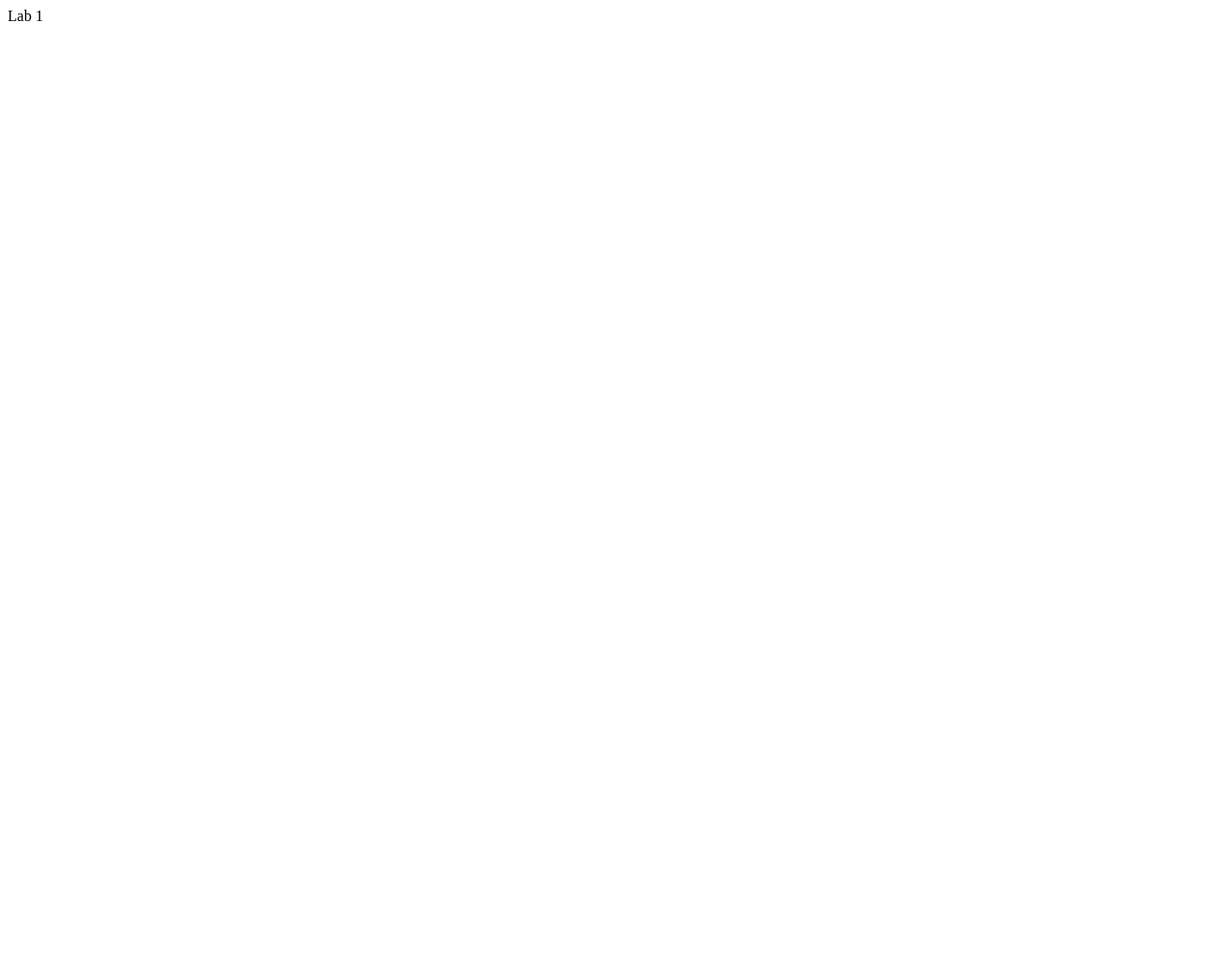
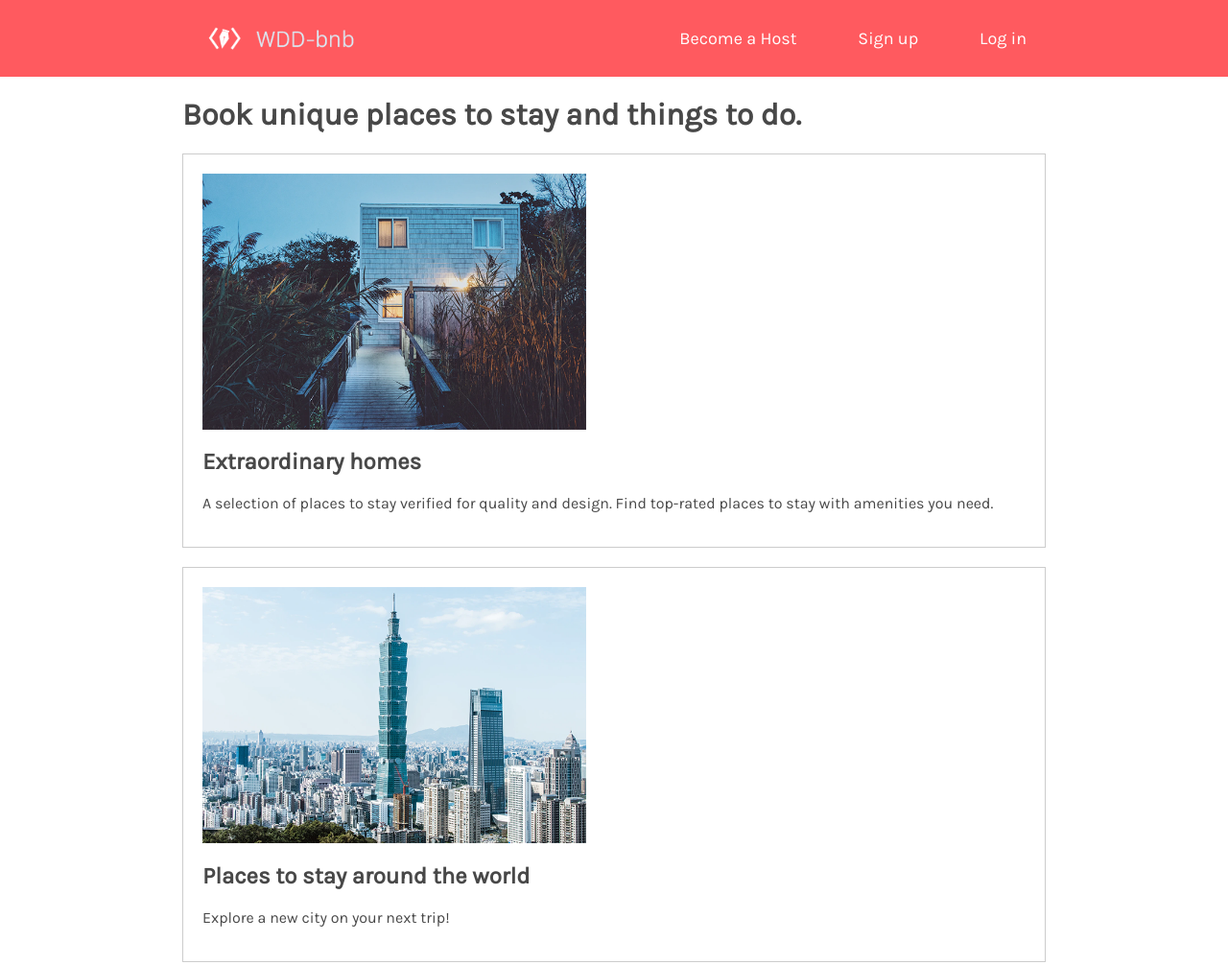
Before and after one commit to junhyung0710/junhyung0710.github.io, a plain HTML site: page labs/lab2/index.html in a window 1280 px wide. Shown: the top 1006 px of the page at 96% size. Before the commit the page ends 800 px from the top, so only its background shows below. Drawn offline with Linux system fonts and the light colour scheme.

Commit message:
finished lab2

```diff
--- /dev/null
+++ b/labs/lab2/css/style.css
@@ -0,0 +1,61 @@
+body {
+    font-family: Karla, sans-serif;
+    color: #484848;
+    margin: 0;
+    padding: 0;
+}
+nav ul {
+    list-style-type: none;
+    padding-inline-start: 0;
+    margin-block-start: 0;
+    margin-block-end: 0;
+}
+header {
+    background-color: #FF5A5F;
+    height: 80px;
+}
+#logo {
+    height: 80px;
+}
+nav {
+    display: inline-block;
+    float: right;
+}
+nav li {
+    display: inline-block;
+    margin-left: 40px;
+    line-height: 80px;
+    margin-right: 20px;
+}
+nav a {
+    color: white;
+    font-size: 18px;
+    text-decoration: none;
+    cursor: pointer;
+}
+nav:visited {
+    color: white;
+    font-size: 18px;
+    text-decoration: none;
+    cursor: pointer;
+
+}
+
+nav a:hover {
+    text-decoration: underline;
+}
+
+.content{
+    width: 900px;
+    margin: auto;
+}
+
+section {
+    padding: 20px;
+    border: 1px solid #cccccc;
+    margin-bottom: 20px;
+}
+
+section img {
+    width: 400px;
+}
--- a/labs/lab2/index.html
+++ b/labs/lab2/index.html
@@ -1,6 +1,46 @@
-<!DOCTYPE html>
 <html>
-    <body>
-        Lab 1
-    </body>
+  <head>
+    <title>WDD-bnb</title>
+  </head>
+  <link href="https://fonts.googleapis.com/css?family=Karla&display=swap" rel="stylesheet">
+  <link rel="stylesheet" href="css/style.css">
+  <body>
+    <header>
+      <div class="content">
+      <a href="home">
+        <img src="img/logo.png" alt="" id="logo"/>
+      </a>
+      <nav>
+        <ul>
+          <li><a href="become-host">Become a Host</a></li>
+          <li><a href="sign-up">Sign up</a></li>
+          <li><a href="log-in">Log in</a></li>
+        </ul>
+      </nav>
+      </div>
+    </header>
+    <div class="content">
+    <h1>Book unique places to stay and things to do.</h1>
+    <section>
+      <img src="img/house.png" />
+      <h2>Extraordinary homes</h2>
+      <p>
+        A selection of places to stay verified for quality and design. Find
+        top-rated places to stay with amenities you need.
+      </p>
+    </section>
+    <section>
+      <img src="img/city.png" />
+      <h2>Places to stay around the world</h2>
+      <p>Explore a new city on your next trip!</p>
+    </section>
+    <section>
+      <img src="img/sushimaking.png" />
+      <h2>Top-rated experiences</h2>
+      <p>
+        Book one-of-a-kind activities hosted by locals, created for the curious.
+      </p>
+    </section>
+  </div>
+  </body>
 </html>
```
Also changed, not shown: labs/lab2/img/city.png (added), labs/lab2/img/house.png (added), labs/lab2/img/logo.png (added), labs/lab2/img/sushimaking.png (added), 3 other files.
